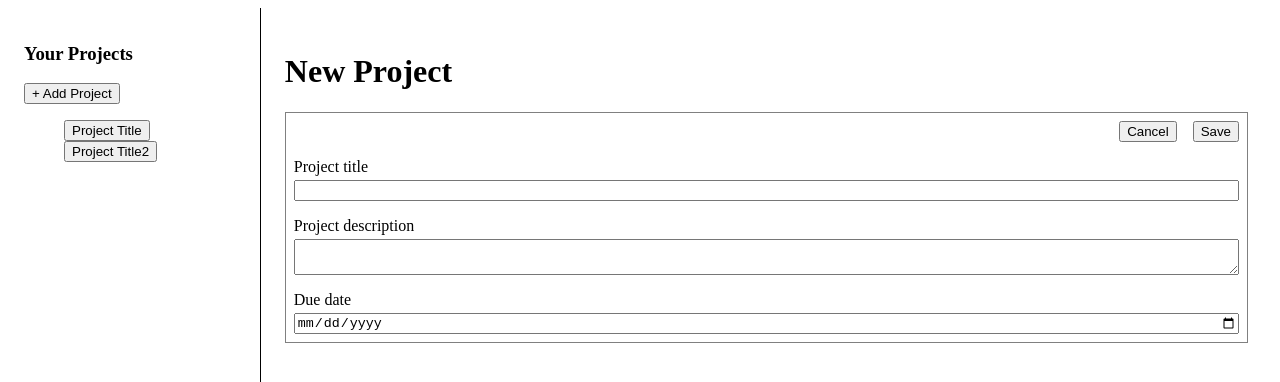
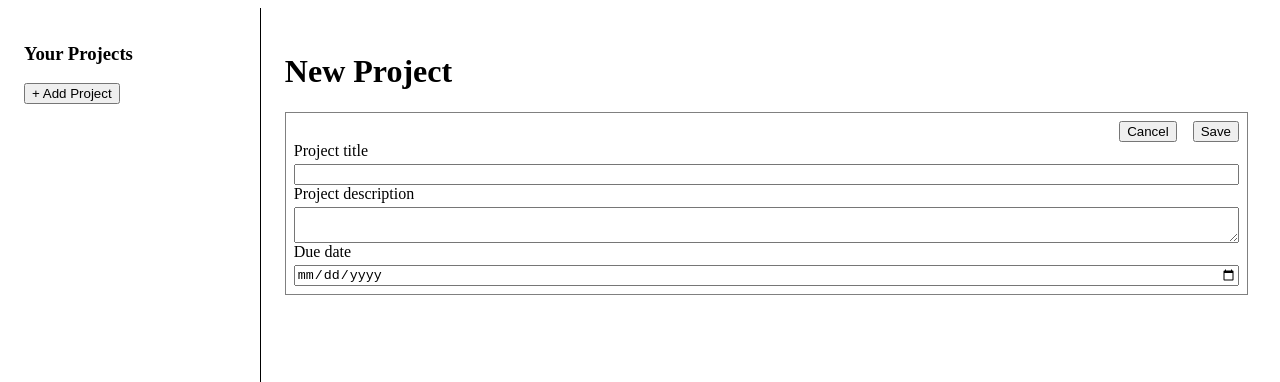
Before and after one commit to CatarinaPBressan/ReactUpskillingProjects, a React (Vite) app in the folder project2_project_management/: page / in a window 1280 px wide. Both pictures are taken after a click on the button "+ Add Project". Shown: the top 382 px of the page. Built offline with nearby package versions, Linux system fonts and the light colour scheme.

Commit message:
Creates a project

```diff
--- a/project2_project_management/src/App.jsx
+++ b/project2_project_management/src/App.jsx
@@ -14,20 +14,7 @@ projects:
   tasks: ["Implement the React Project Management project"]
 }]*/
 function App() {
-  const [projects, setProjects] = useState([
-    {
-      title: "Project Title",
-      dueDate: "04/09/2026",
-      description: "Project descriptionzzzzz",
-      tasks: [],
-    },
-    {
-      title: "Project Title2",
-      dueDate: "20/09/2026",
-      description: "Project descriptionaaaaaa",
-      tasks: ["Implement the React Project Management project"],
-    },
-  ]);
+  const [projects, setProjects] = useState([]);
   const [isCreatingProject, setIsCreatingProject] = useState(false);
   const [selectedProject, setSelectedProject] = useState(undefined);
 
@@ -52,10 +39,19 @@ function App() {
   };
 
   const handleAddProjectClick = () => {
+    setSelectedProject(undefined);
     setIsCreatingProject(true);
   };
 
-  const handleCancelCreatingProjectClick = () => {};
+  const handleCancelCreatingProjectClick = () => {
+    setIsCreatingProject(false);
+  };
+
+  const handleCreateProjectClick = (projectData) => {
+    const newProject = { ...projectData, tasks: [] };
+    setProjects([...projects, newProject]);
+    setIsCreatingProject(false);
+  };
 
   return (
     <div id="pageContainer">
@@ -68,7 +64,12 @@ function App() {
         {!selectedProject && !isCreatingProject && (
           <NoProjectPage onAddProjectClick={handleAddProjectClick} />
         )}
-        {!selectedProject && isCreatingProject && <CreateProjectPage />}
+        {!selectedProject && isCreatingProject && (
+          <CreateProjectPage
+            onCancelClick={handleCancelCreatingProjectClick}
+            onCreateProjectClick={handleCreateProjectClick}
+          />
+        )}
         {selectedProject && (
           <ProjectPage
             project={selectedProject}
--- a/project2_project_management/src/components/CreateProjectPage.jsx
+++ b/project2_project_management/src/components/CreateProjectPage.jsx
@@ -1,25 +1,36 @@
-export default function CreateProjectPage({}) {
+export default function CreateProjectPage({
+  onCancelClick,
+  onCreateProjectClick,
+}) {
   return (
     <div id="createProjectPage" className="page">
       <h1>New Project</h1>
 
       <section className="inputs">
+        <form
+          onSubmit={(e) => {
+            e.preventDefault();
+            const data = Object.fromEntries(new FormData(e.currentTarget));
+            onCreateProjectClick(data);
+          }}
+        >
           <div className="controls">
-          <button>Cancel</button>
-          <button>Save</button>
+            <button onClick={onCancelClick}>Cancel</button>
+            <button type="submit">Save</button>
           </div>
           <div className="input-group">
             <label htmlFor="title">Project title</label>
-          <input type="text" id="title" />
+            <input type="text" id="title" required name="title" />
           </div>
           <div className="input-group">
             <label htmlFor="description">Project description</label>
-          <textarea id="description" />
+            <textarea id="description" name="description" />
           </div>
           <div className="input-group">
             <label htmlFor="dueDate">Due date</label>
-          <input type="date" id="dueDate" />
+            <input type="date" id="dueDate" required name="dueDate" />
           </div>
+        </form>
       </section>
     </div>
   );
```
Lines whose indentation alone changed are shown as unchanged.
